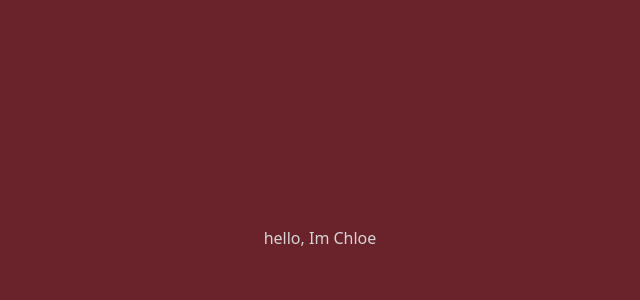
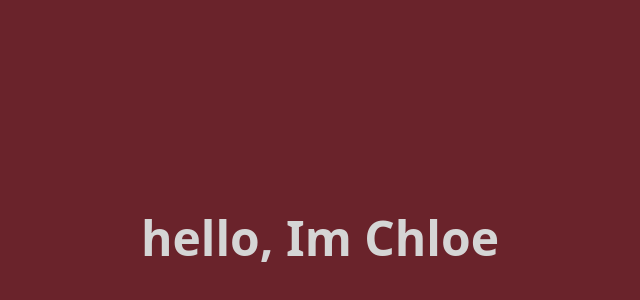
Before and after one commit to CMikhi/MikhiSpace1, a React (Vite) app in the folder MikhiSpace/: page / in a window 1280 px wide. Shown: the part 162-462 px from the top of the page, without its empty margins (320-960 px from the left). Built offline with nearby package versions, Linux system fonts and the light colour scheme.

Commit message:
feat: add anime.js for animations and update dependencies

```diff
--- a/MikhiSpace/index.html
+++ b/MikhiSpace/index.html
@@ -5,6 +5,7 @@
     <link rel="icon" type="image/svg+xml" href="/vite.svg" />
     <meta name="viewport" content="width=device-width, initial-scale=1.0" />
     <title>package</title>
+    <script src="https://cdnjs.cloudflare.com/ajax/libs/animejs/3.2.1/anime.min.js"></script>
   </head>
   <body>
     <div id="root"></div>
--- a/MikhiSpace/package.json
+++ b/MikhiSpace/package.json
@@ -11,6 +11,7 @@
   },
   "dependencies": {
     "@tailwindcss/vite": "^4.1.18",
+    "animejs": "^4.2.2",
     "react": "^19.2.0",
     "react-dom": "^19.2.0",
     "tailwindcss": "^4.1.18"
@@ -20,11 +21,13 @@
     "@types/react": "^19.2.5",
     "@types/react-dom": "^19.2.3",
     "@vitejs/plugin-react": "^5.1.1",
+    "autoprefixer": "^10.4.23",
     "babel-plugin-react-compiler": "^1.0.0",
     "eslint": "^9.39.1",
     "eslint-plugin-react-hooks": "^7.0.1",
     "eslint-plugin-react-refresh": "^0.4.24",
     "globals": "^16.5.0",
+    "postcss": "^8.5.6",
     "vite": "^7.2.4"
   }
 }
--- a/MikhiSpace/src/App.jsx
+++ b/MikhiSpace/src/App.jsx
@@ -1,15 +1,26 @@
-import { useState } from 'react'
-
+import { useEffect, useRef } from 'react'
 
 import './App.css'
-import './index.css'
 
 function App() {
+  const titleRef = useRef(null)
+
+  useEffect(() => {
+    if (titleRef.current && window.anime) {
+      window.anime({
+        targets: titleRef.current,
+        opacity: [0, 1],
+        translateY: [-50, 0],
+        duration: 2500,
+        easing: 'easeOutExpo'
+      })
+    }
+  }, [])
 
   return (
     <>
       <div className="w-screen h-screen bg-medium-light-red flex justify-center items-center">
-        <h1 className='text-off-white'>hello, Im Chloe</h1>
+        <h1 ref={titleRef} className='text-off-white text-5xl font-bold'>hello, Im Chloe</h1>
       </div>
     </>
   )
--- a/MikhiSpace/vite.config.js
+++ b/MikhiSpace/vite.config.js
@@ -1,6 +1,5 @@
 import { defineConfig } from 'vite'
 import react from '@vitejs/plugin-react'
-
 import tailwindcss from '@tailwindcss/vite'
 
 // https://vite.dev/config/
```
Also changed, not shown: 1 other file (tests, documents, lock files or other folders).
